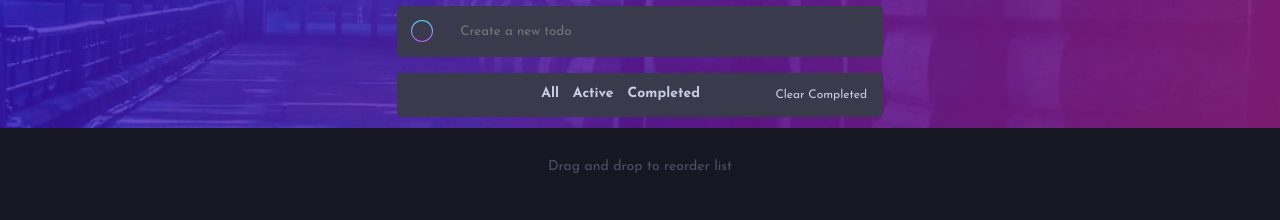
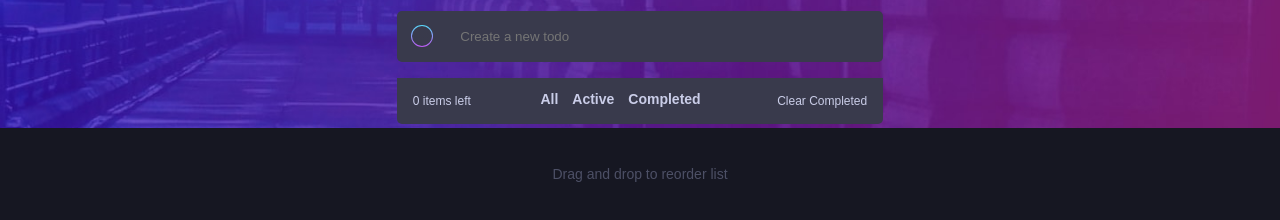
Before and after one commit to JoakimGit/Todoapp, a plain HTML site: page index.html in a window 1280 px wide. Shown: the part 122-342 px from the top of the page. Drawn offline with Linux system fonts and the light colour scheme.

Commit message:
Update index.html

```diff
--- a/index.html
+++ b/index.html
@@ -6,11 +6,7 @@
     <meta name="viewport" content="width=device-width, initial-scale=1.0">
 
     <link rel="icon" type="image/png" sizes="32x32" href="./images/favicon-32x32.png">
-    <link rel="preconnect" href="https://fonts.googleapis.com">
-    <link rel="preconnect" href="https://fonts.gstatic.com" crossorigin>
-    <link href="https://fonts.googleapis.com/css2?family=Josefin+Sans:wght@400;700&display=swap" rel="stylesheet">
     <link rel="stylesheet" href="styles.css">
-    <script src="script.js" type="text/javascript"></script>
 
     <title>Todo app</title>
 </head>
@@ -45,5 +41,6 @@
         <p class="info-text">Drag and drop to reorder list</p>
     </main>
 
+  <script src="script.js" type="text/javascript"></script>
 </body>
 </html>
```
